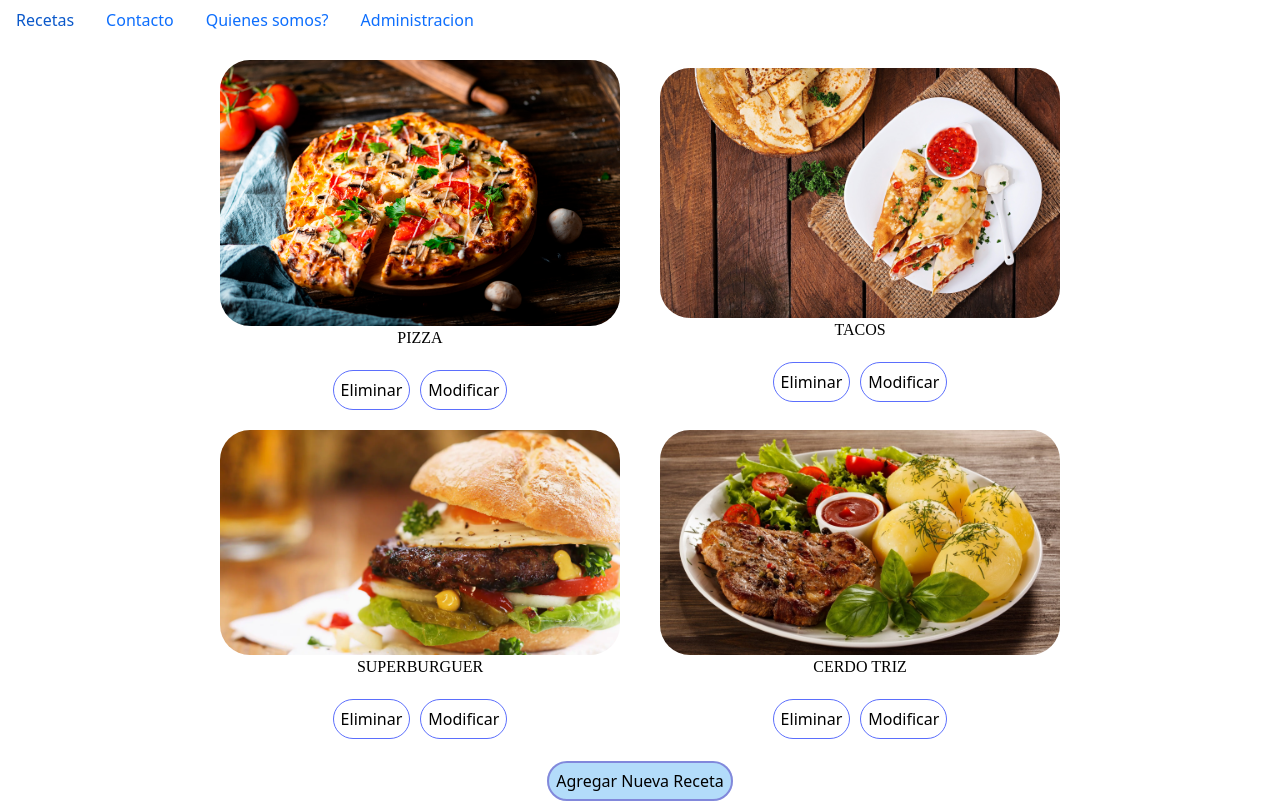
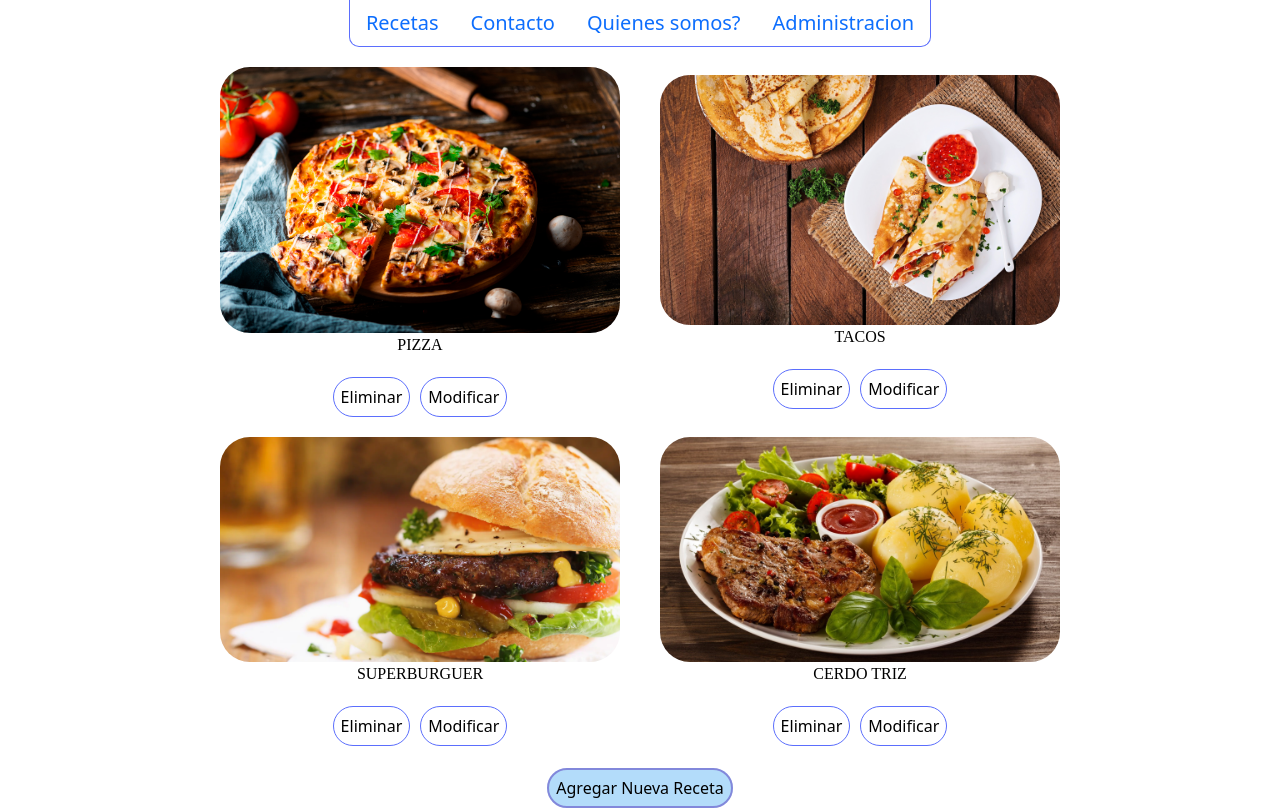
Before and after one commit to almaralesmarina2023/Darwin, an Angular app: page /administracion in a window 1280 px wide. Shown: the top 810 px of the page. Built offline with nearby package versions, Linux system fonts and the light colour scheme.

Commit message:
Finalizado

```diff
--- a/src/app/administracion/administracion.component.html
+++ b/src/app/administracion/administracion.component.html
@@ -7,7 +7,7 @@
         {{item.nombre}}
       </div>
       <div class="opciones">
-        <a class="button eliminar" (click)="eliminar()">Eliminar</a>
+        <a class="button eliminar" (click)="eliminar(indice)">Eliminar</a>
         <a class="button modificar" [routerLink]="['/modificar', indice]">Modificar</a>
       </div>
   </div>
--- a/src/app/administracion/administracion.component.ts
+++ b/src/app/administracion/administracion.component.ts
@@ -11,8 +11,8 @@ export class AdministracionComponent implements OnInit{
 
   listado:Recetas[]=[];
   @Input() indice:number=0;
-  eliminar(){
-    this.servicio.dsrecetas.splice(this.indice,1)
+  eliminar(i:number){
+    this.servicio.dsrecetas.splice(i,1)
   }
   modificar(){
 
--- a/src/app/app.component.css
+++ b/src/app/app.component.css
@@ -10,3 +10,20 @@ body{
   padding-bottom: 10em;
   min-height: 100vh;
 }
+
+.navegacion{
+  display: flex;
+  justify-content: center;
+  font-size: 20px;
+}
+ul{
+  border-bottom: 1px solid #5B6EFD;
+  border-left: 1px solid #5B6EFD;
+  border-right: 1px solid #5B6EFD;
+  border-bottom-left-radius: 10px;
+  border-bottom-right-radius: 10px;
+  transition: all ease 300ms;
+}
+ul:hover{
+  transform: scale(1.09);
+}
--- a/src/app/app.component.html
+++ b/src/app/app.component.html
@@ -1,4 +1,5 @@
 <body>
+<div class="navegacion">
   <ul class="nav">
     <li class="nav-item">
       <a class="nav-link" routerLink="">Recetas</a>
@@ -12,9 +13,9 @@
     <li class="nav-item">
       <a class="nav-link" routerLink="administracion">Administracion</a>
     </li>
-
   </ul>
 
+</div>
   <router-outlet></router-outlet>
 
 
--- a/src/app/contactos/contactos.component.css
+++ b/src/app/contactos/contactos.component.css
@@ -3,4 +3,5 @@
   display: flex;
   align-items: center;
   justify-content: center;
+  height: 70vh;
 }
```
